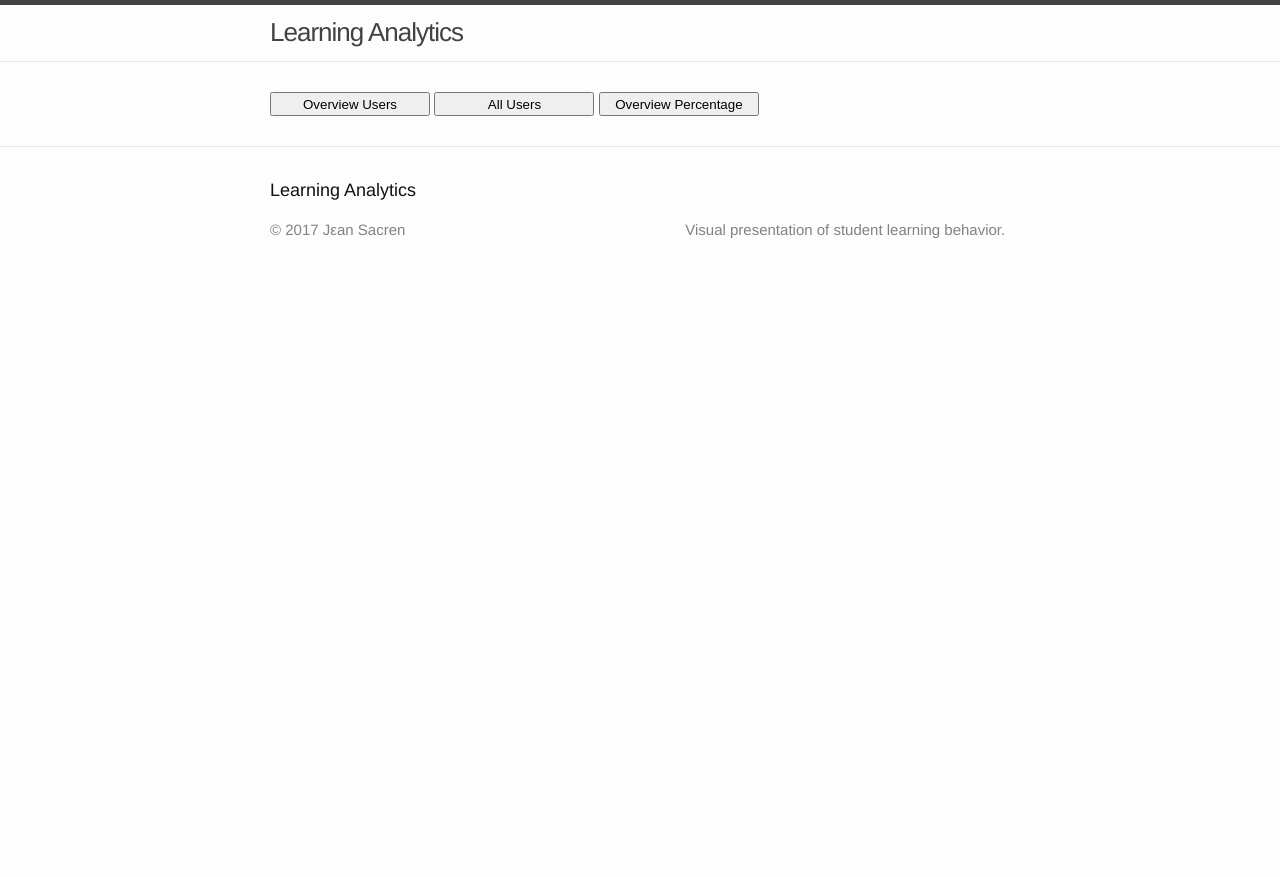
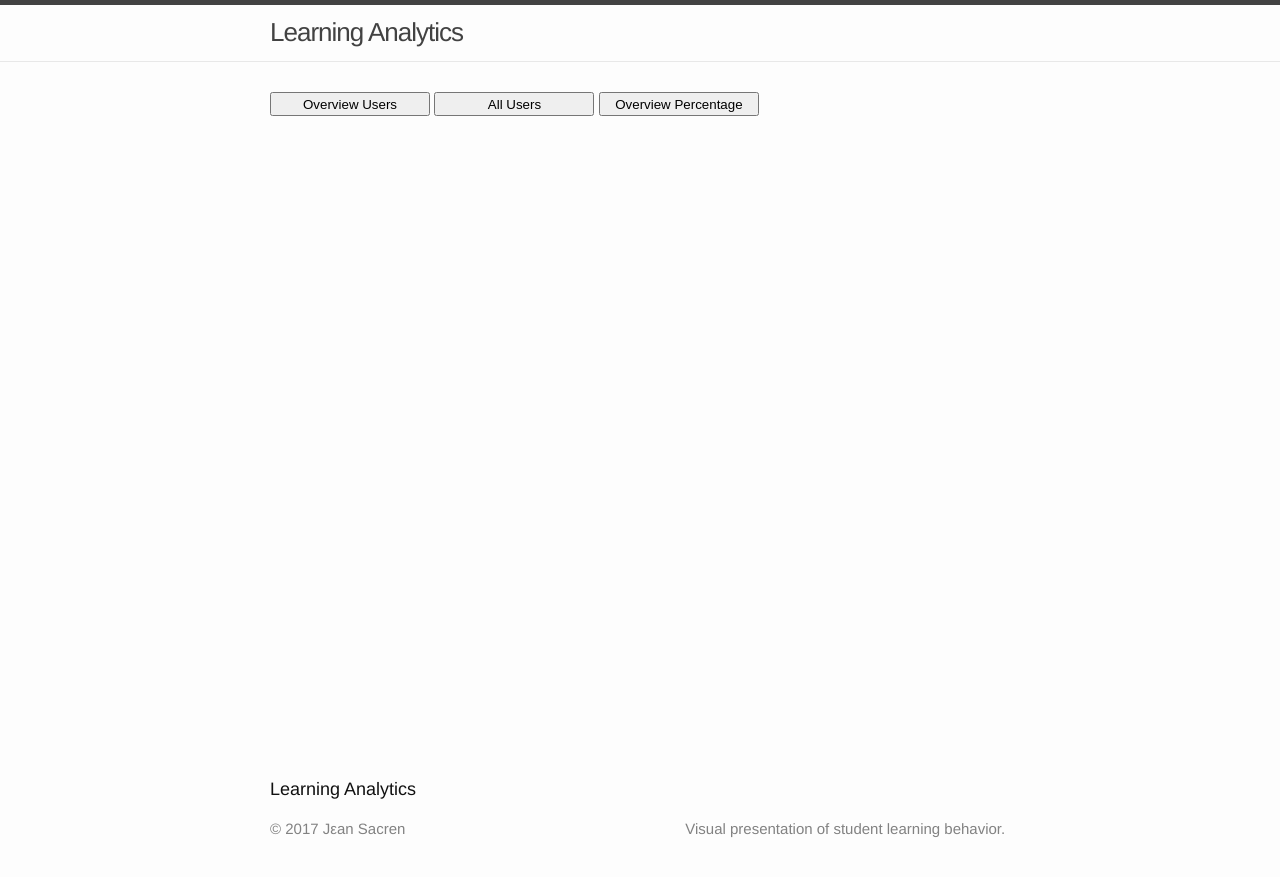
Before and after one commit to sacren/learning-analytics, a Jekyll site: the page built from index.html, in a window 1280 px wide. Shown: the top 877 px of the page. Built offline with Jekyll 4.4.1, drawn with Linux system fonts in a browser that asks for light colours.

Commit message:
Add a new feature to all the pages
Add this new feature of the footer always staying on the bottom of the
page, even when the page is almost empty.  The page does look better
with this new feature.

```diff
--- a/assets/learning_analytics.scss
+++ b/assets/learning_analytics.scss
@@ -24,3 +24,10 @@ input[type='submit'] {
 	width: 12em;
 	height: 1.8em;
 }
+
+.site-footer {
+	border-top:	0;
+	position:	absolute;
+	bottom:		0;
+	width:		100%;
+}
```
